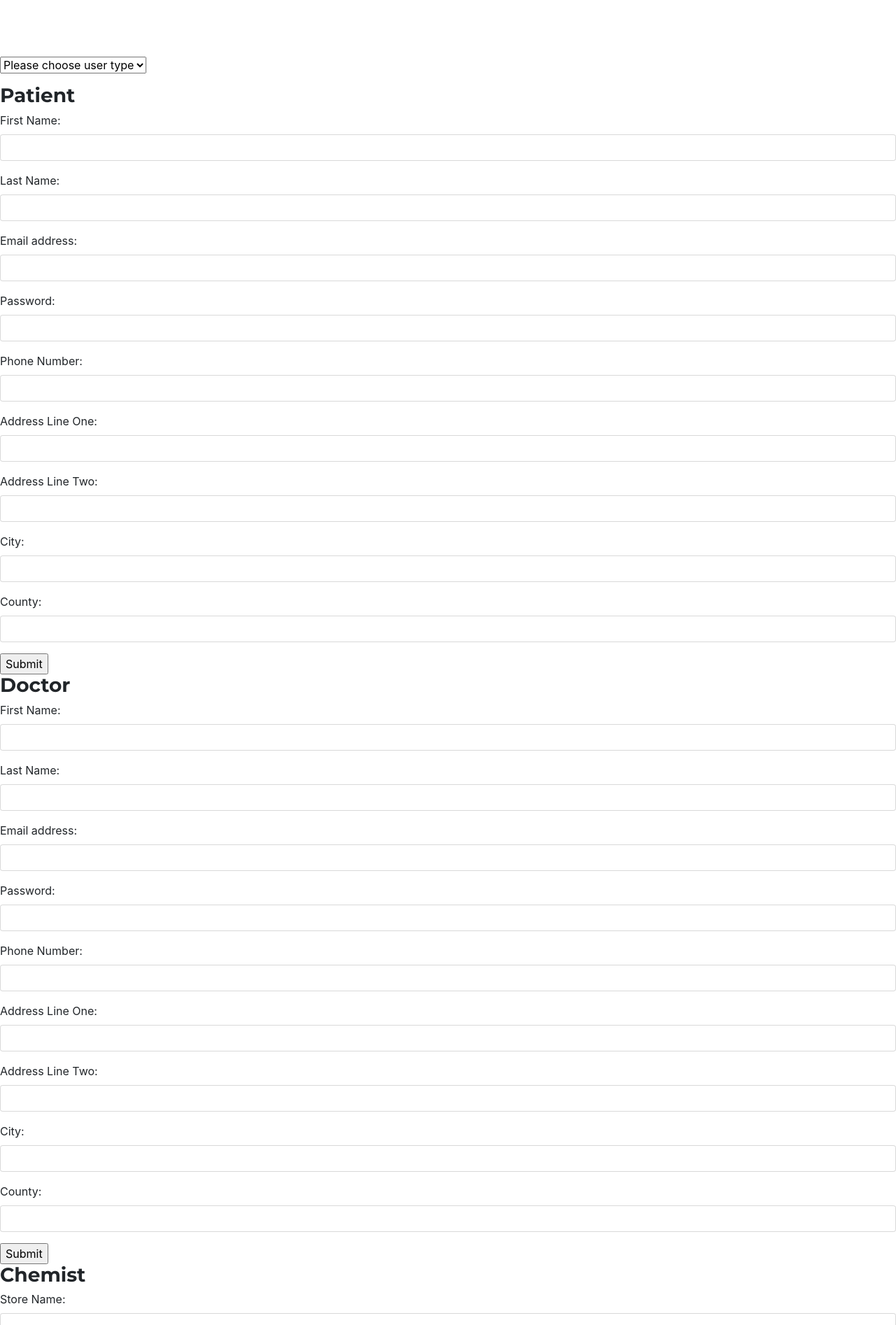
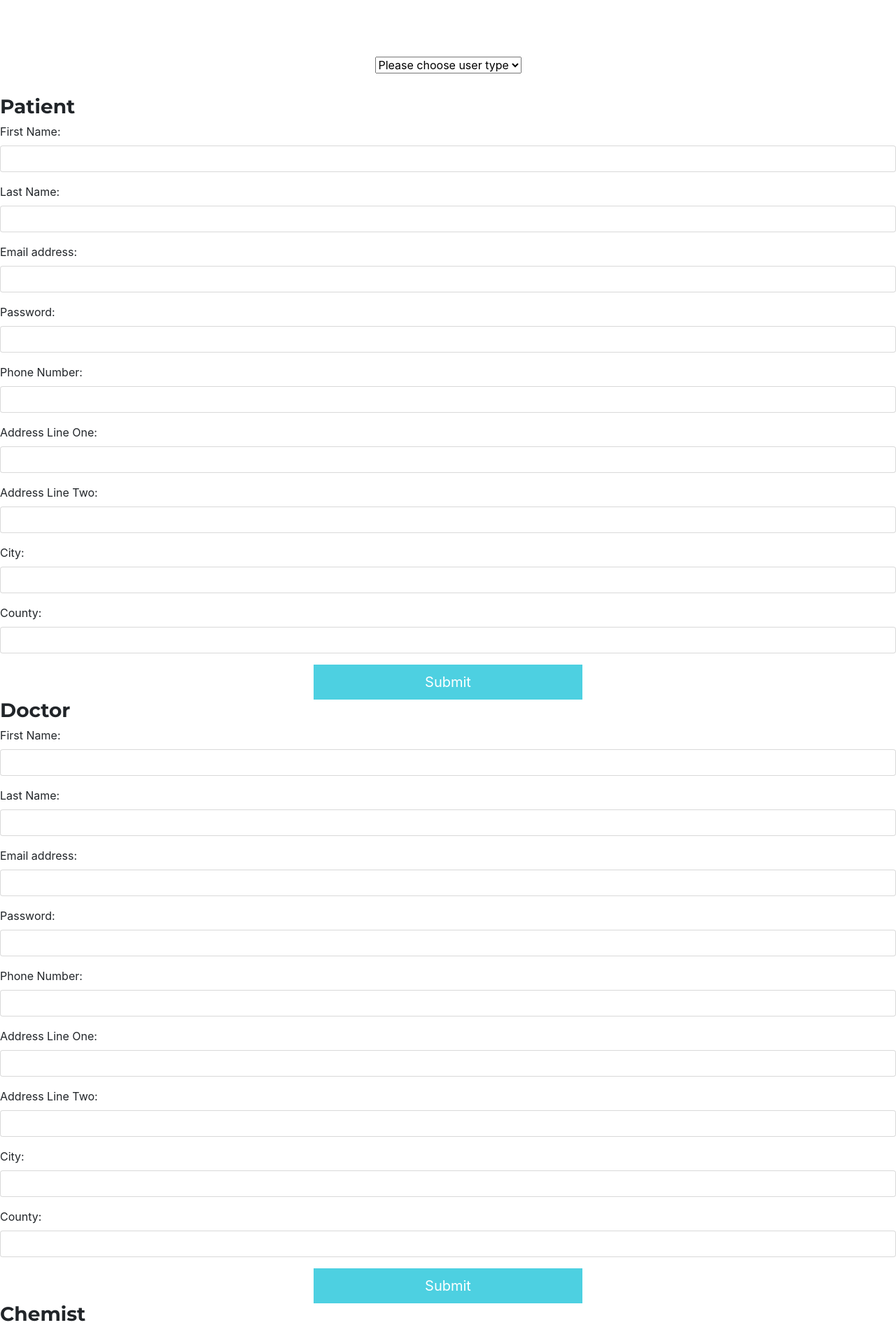
Before and after one commit to emmajeng/MediReady, a PHP site: page /sign-up.php in a window 1280 px wide. Shown: the part 55-1949 px from the top of the page at 70% size. Run offline with PHP 8.4, Linux system fonts and the light colour scheme; some web fonts are replaced.

Commit message:
Form sign up front end started

```diff
--- a/css/style.css
+++ b/css/style.css
@@ -888,9 +888,59 @@ td.text-right {
   display: block;
 }
 
+/* Form Sign Up*/
 
 #form-sign-up, #user-dropdown{
   margin-top: 7em;
+}
+
+#user-dropdown{
+  width: 60%;
+  margin-left: auto;
+  margin-right: auto;
+}
+
+#user-type{
+  margin-bottom: 2em;
+  margin-left: auto;
+  margin-right: auto;
+  display:block;
+}
+
+.reg-form{
+  display: none;
+  width:60%;
+  margin: 0 auto;
+}
+
+.reg-form.form-group{
+  margin-left: auto;
+  margin-right: auto;
+}
+
+h3.form-title{
+  color:#4DD0E1;
+  text-align: center;
+  font-weight: 500;
+  font-size: 30px;
+  margin-bottom: 1em;
+}
+
+.chemist-signUp, .doctor-signUp, .driver-signUp, .patient-signUp{
+  display: block;
+  margin-right: auto;
+  margin-left: auto;
+  padding: 0.5em;
+  width: 30%;
+  color:white;
+  background-color: #4DD0E1;
+  border:none;
+  font-size:20px;
+  outline:none;
+}
+
+.chemist-signUp:hover, .doctor-signUp:hover, .driver-signUp:hover, .patient-signUp:hover{
+  background-color: #84FFFF;
 }
 
 /* modal */
```
